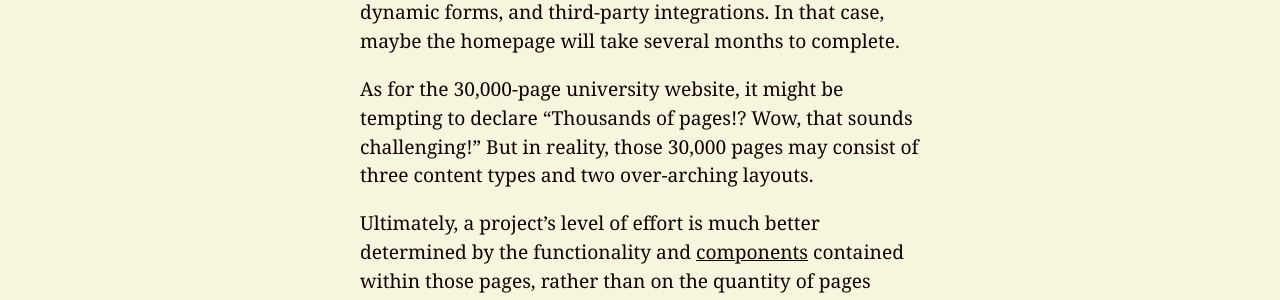
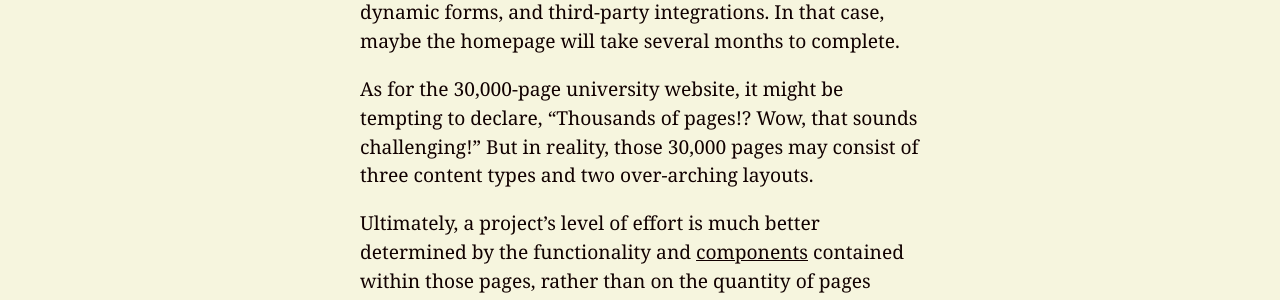
Before and after one commit to bradfrost/atomic-design, a Jekyll site: the page built from chapter-1.md, in a window 1280 px wide and 900 px high, scrolled down 3349 px. Shown: the part 185-485 px from the top of the window. Built offline with Jekyll 4.4.1, drawn with Linux system fonts in a browser that asks for light colours.

```diff
--- a/chapter-1.md
+++ b/chapter-1.md
@@ -40,7 +40,7 @@ All of the above statements make the fundamental mistake of assuming a *page* is
 
 How long will a homepage take to build? Well, that sort of depends on what’s on it, right? Maybe the homepage simply consists of a  tagline and a background image, which means it could be done by lunch. Or maybe it’s chock full of carousels, dynamic forms, and third-party integrations. In that case, maybe the homepage will take several months to complete.
 
-As for the 30,000-page university website, it might be tempting to declare “Thousands of pages!? Wow, that sounds challenging!” But in reality, those 30,000 pages may consist of three content types and two over-arching layouts.
+As for the 30,000-page university website, it might be tempting to declare, “Thousands of pages!? Wow, that sounds challenging!” But in reality, those 30,000 pages may consist of three content types and two over-arching layouts.
 
 Ultimately, a project’s level of effort is much better determined by the functionality and [components](http://bradfrost.com/blog/post/scope-components-not-pages/) contained within those pages, rather than on the quantity of pages themselves.
 
```
